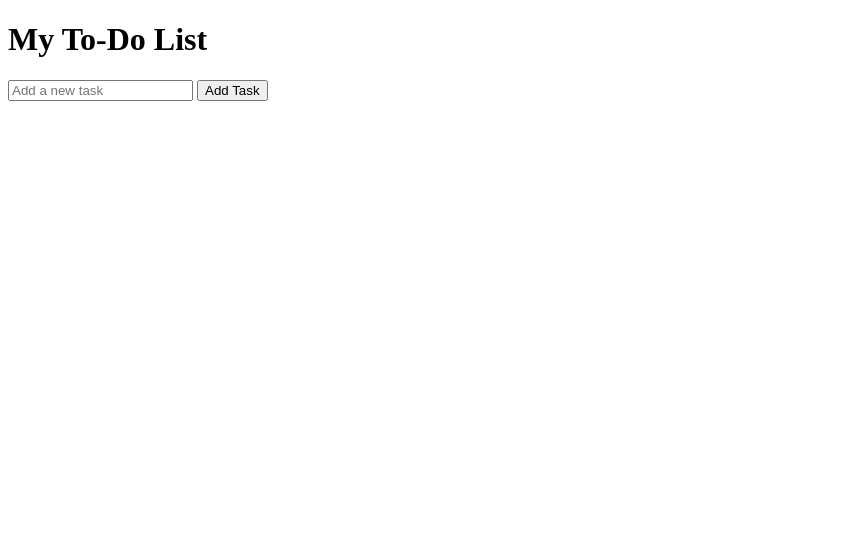
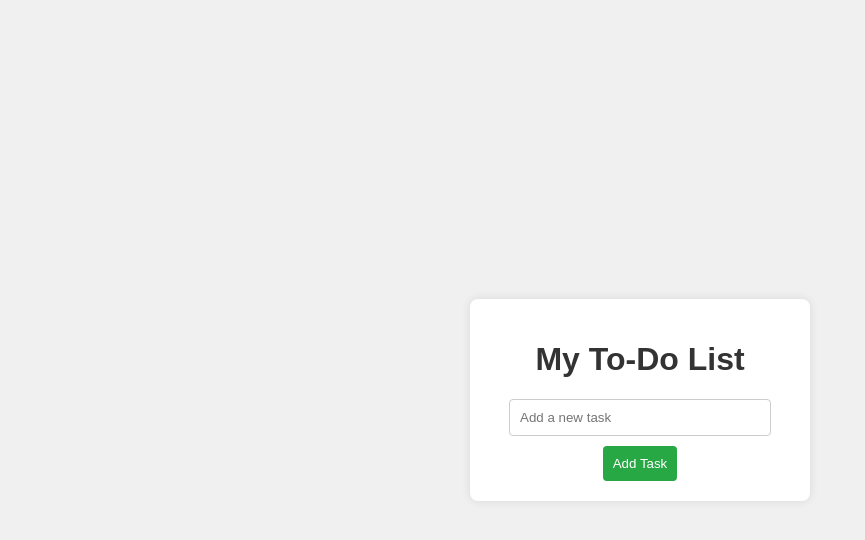
Before and after one commit to lakshmikapraveen/lek, a plain HTML site: page index.html in a window 1280 px wide. Shown: the whole page, without its empty margins (0-865 px from the left). Drawn offline with Linux system fonts and the light colour scheme.

Commit message:
Update style.css

```diff
--- a/style.css
+++ b/style.css
@@ -1,18 +1,67 @@
-<!DOCTYPE html>
-<html lang="en">
-<head>
-    <meta charset="UTF-8">
-    <meta name="viewport" content="width=device-width, initial-scale=1.0">
-    <title>To-Do List App</title>
-    <link rel="stylesheet" href="style.css">
-</head>
-<body>
-    <div class="todo-container">
-        <h1>My To-Do List</h1>
-        <input type="text" id="todo-input" placeholder="Add a new task">
-        <button id="add-button">Add Task</button>
-        <ul id="todo-list"></ul>
-    </div>
-    <script src="app.js"></script>
-</body>
-</html>
+body {
+    font-family: Arial, sans-serif;
+    background-color: #f0f0f0;
+    display: flex;
+    justify-content: center;
+    align-items: center;
+    height: 100vh;
+    margin: 0;
+}
+
+.todo-container {
+    background-color: #fff;
+    padding: 20px;
+    border-radius: 8px;
+    box-shadow: 0px 0px 10px rgba(0, 0, 0, 0.1);
+    width: 300px;
+    text-align: center;
+}
+
+h1 {
+    color: #333;
+}
+
+#todo-input {
+    width: 80%;
+    padding: 10px;
+    margin-bottom: 10px;
+    border: 1px solid #ccc;
+    border-radius: 4px;
+}
+
+button {
+    padding: 10px;
+    color: #fff;
+    background-color: #28a745;
+    border: none;
+    border-radius: 4px;
+    cursor: pointer;
+}
+
+button:hover {
+    background-color: #218838;
+}
+
+ul {
+    list-style-type: none;
+    padding: 0;
+}
+
+li {
+    background-color: #f9f9f9;
+    padding: 10px;
+    margin-top: 5px;
+    display: flex;
+    justify-content: space-between;
+    align-items: center;
+    border-radius: 4px;
+}
+
+li .delete {
+    color: red;
+    cursor: pointer;
+}
+
+li .delete:hover {
+    color: darkred;
+}
```
